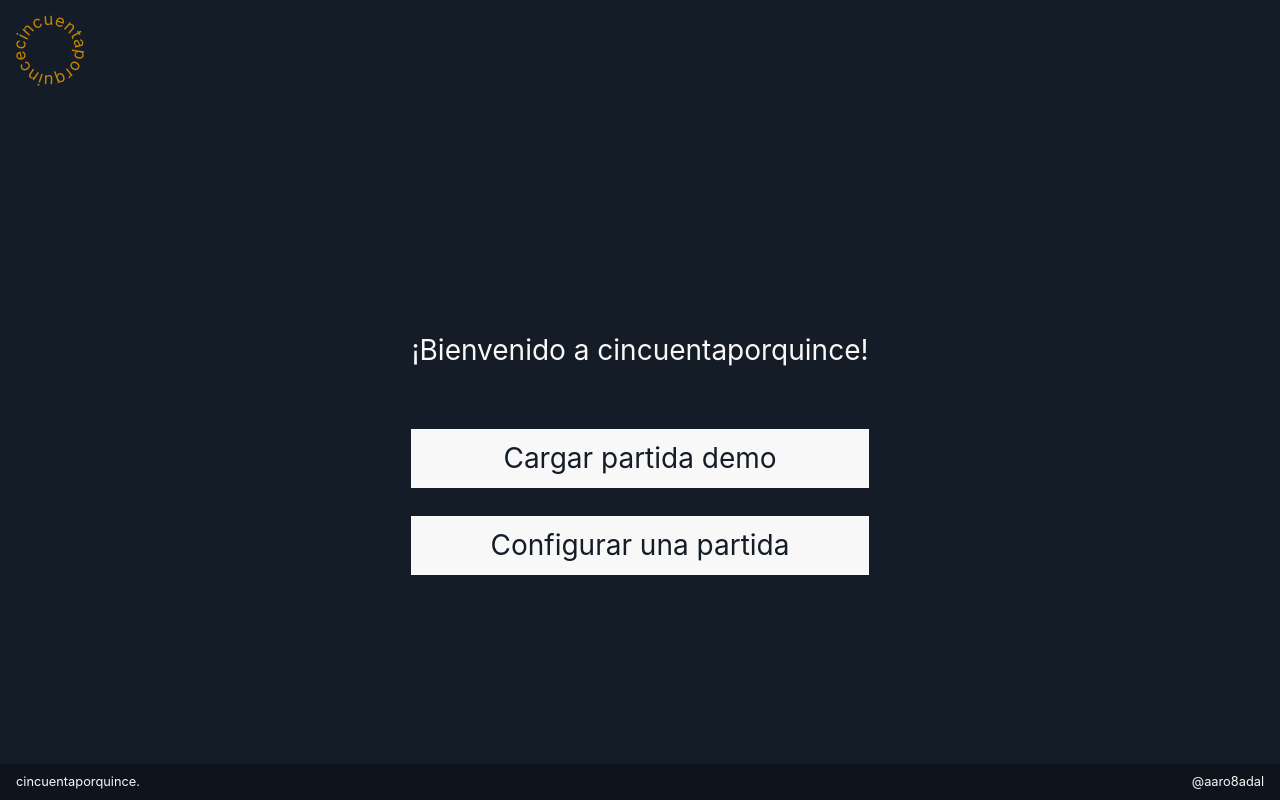
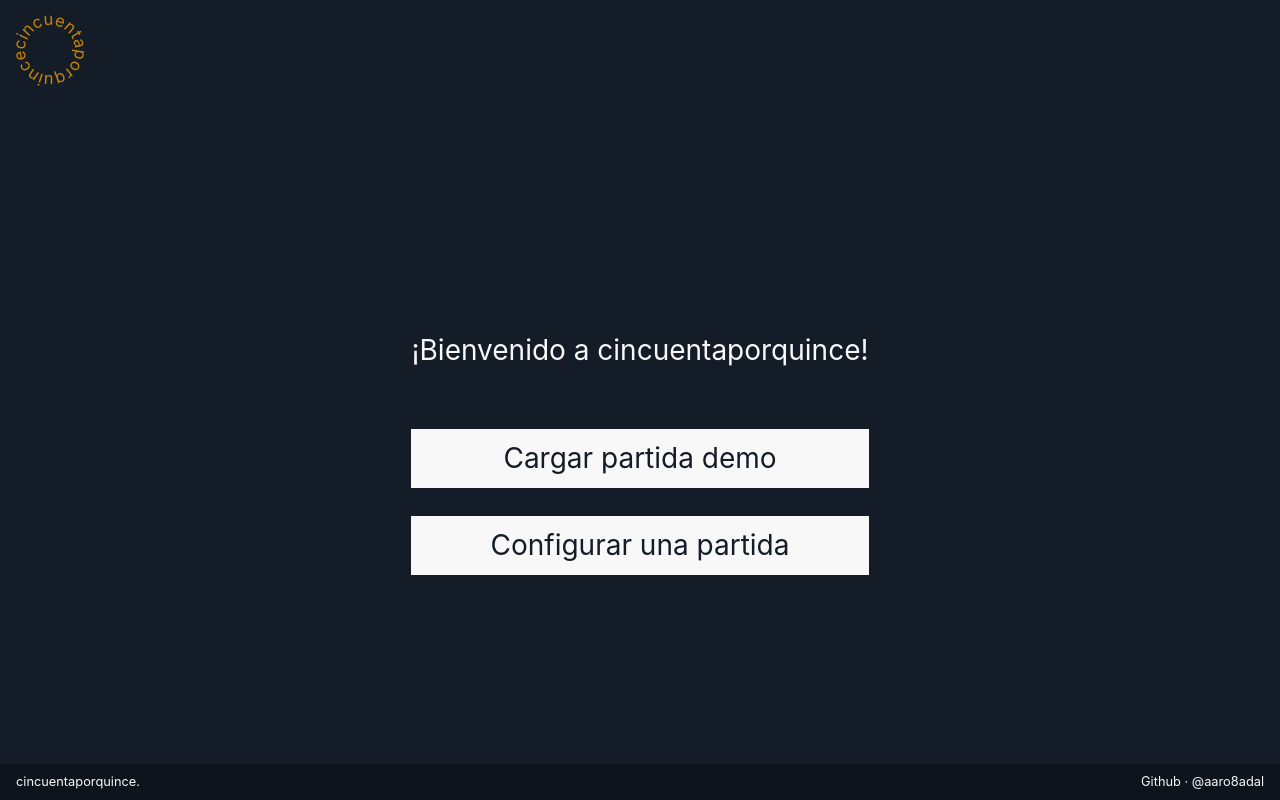
Before and after one commit to aaronadal/cincuentaporquince, a Vue app: page / in a window 1280 px wide. Built offline with nearby package versions, Linux system fonts and the light colour scheme; some icons are missing.

Commit message:
Add link to github

```diff
--- a/src/components/Footer.vue
+++ b/src/components/Footer.vue
@@ -2,6 +2,8 @@
   <footer>
     <div>cincuentaporquince.</div>
     <div>
+      <a href="https://github.com/aaronadal" target="_blank">Github</a>
+      ·
       <a href="https://x.com/aaro8adal" target="_blank">@aaro8adal</a>
     </div>
   </footer>
```
